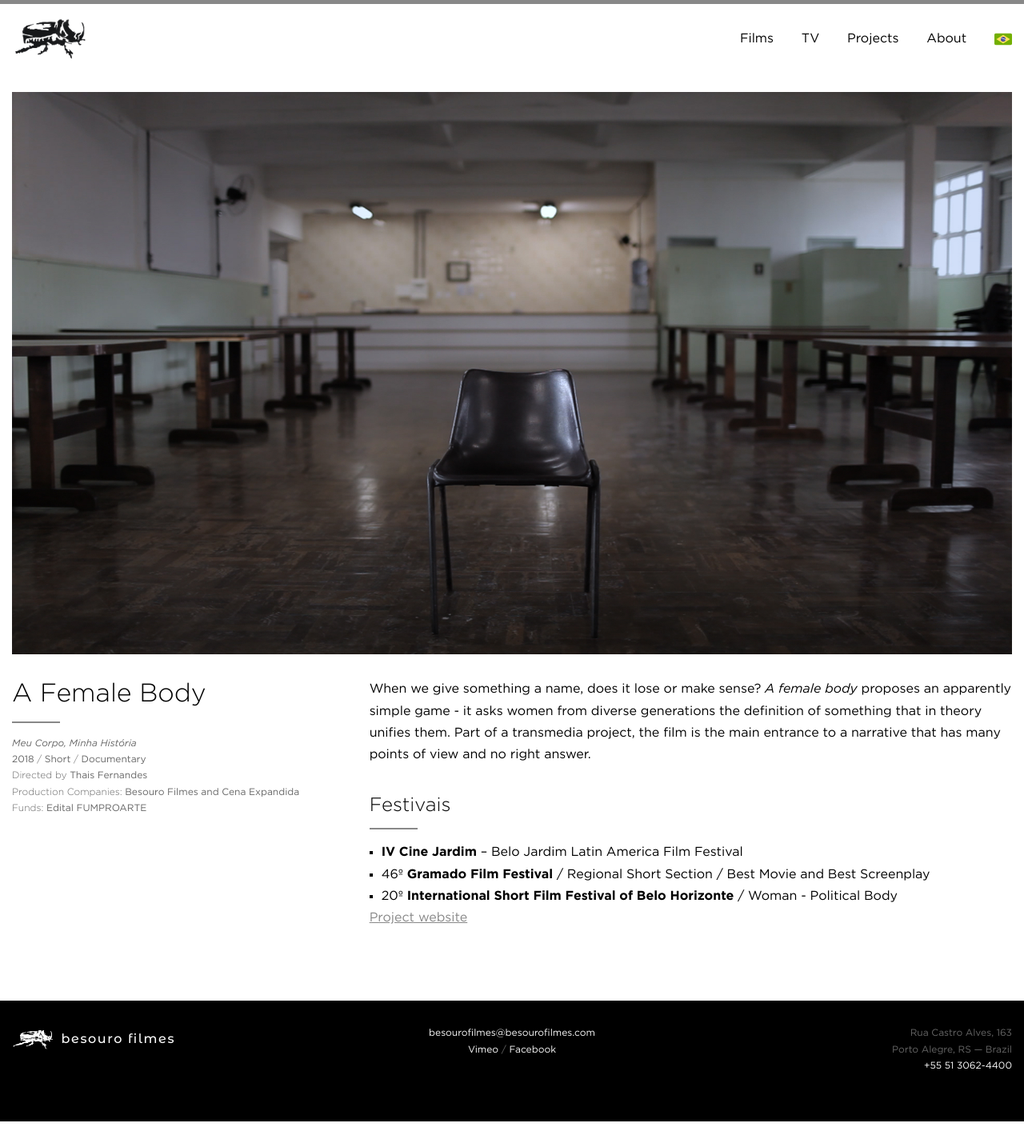
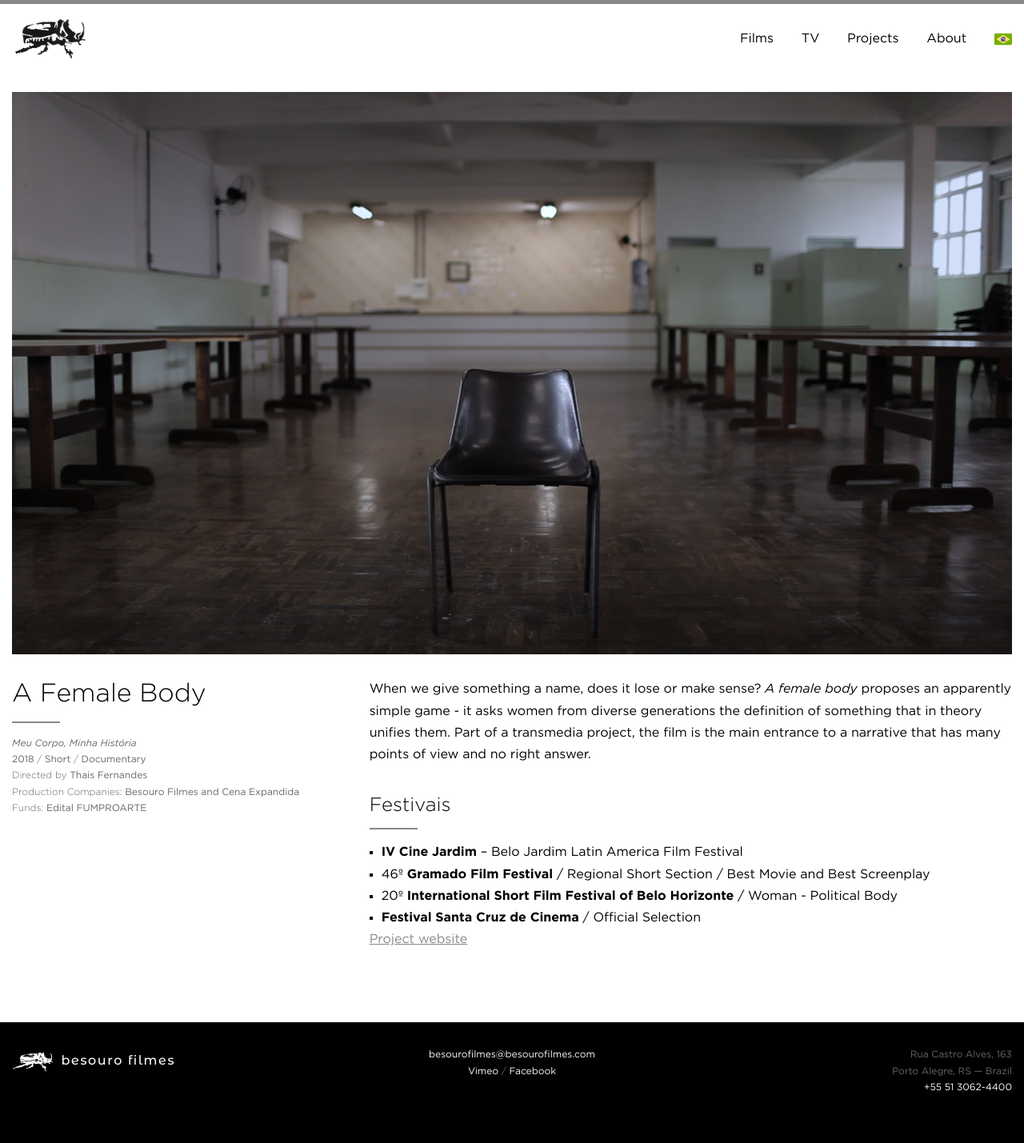
Before and after one commit to arthrfrts/besouro, a Jekyll site: the page built from _projects/a-female-body.md, in a window 1280 px wide. Shown: the whole page at 80% size. Built offline with Jekyll 4.4.1, drawn with Linux system fonts in a browser that asks for light colours; before the commit the page ends 1402 px from its top, so only the background shows below that.

Commit message:
Updated A Female Body

```diff
--- a/_projects/a-female-body.md
+++ b/_projects/a-female-body.md
@@ -24,6 +24,7 @@ When we give something a name, does it lose or make sense? _A female body_ propo
 * **IV Cine Jardim** – Belo Jardim Latin America Film Festival
 * 46º **Gramado Film Festival** / Regional Short Section / Best Movie and Best Screenplay
 * 20º **International Short Film Festival of Belo Horizonte** / Woman - Political Body
+* **Festival Santa Cruz de Cinema** / Official Selection
 
 
 [Project website](http://afemalebodyproject.com/#top)
```
